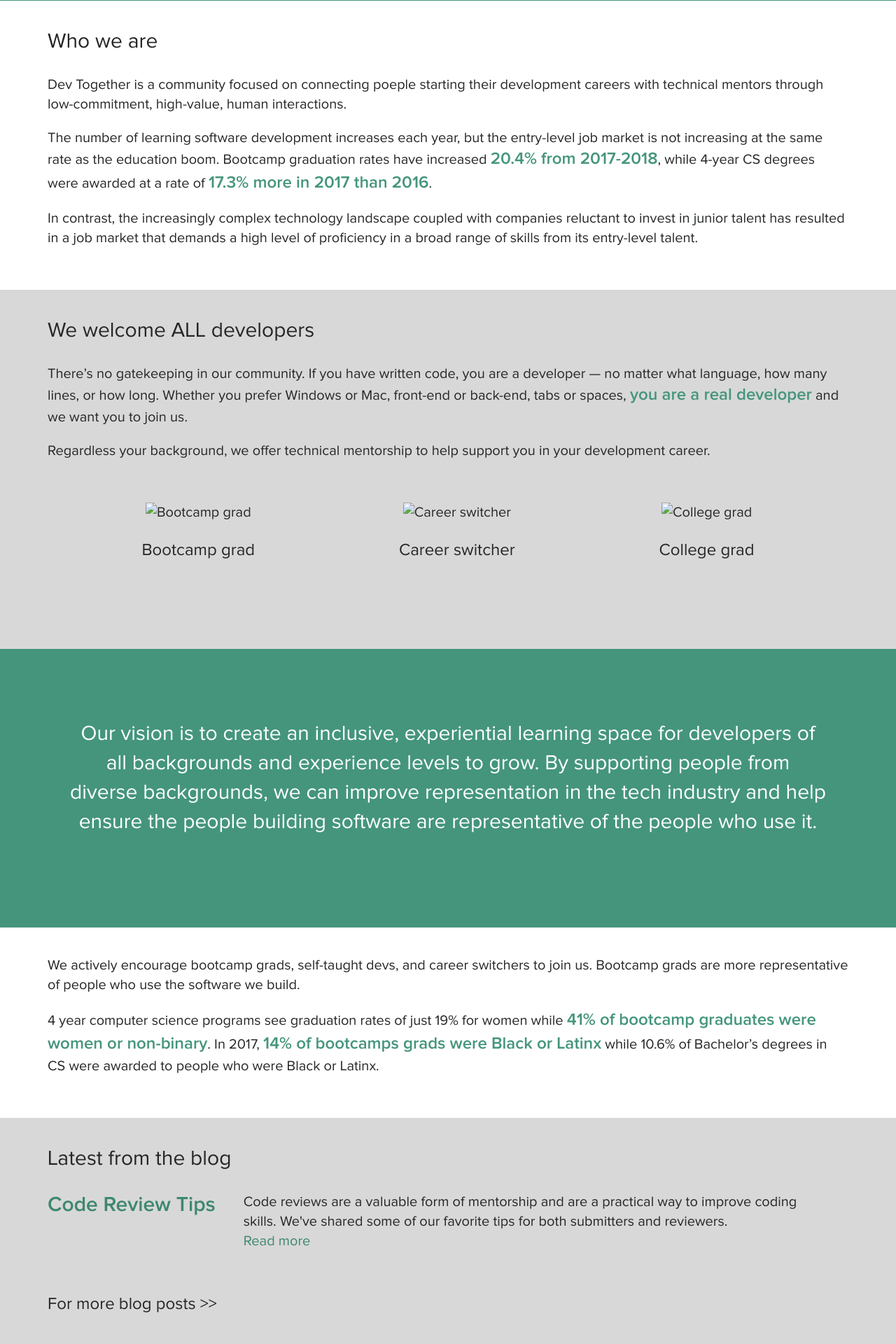
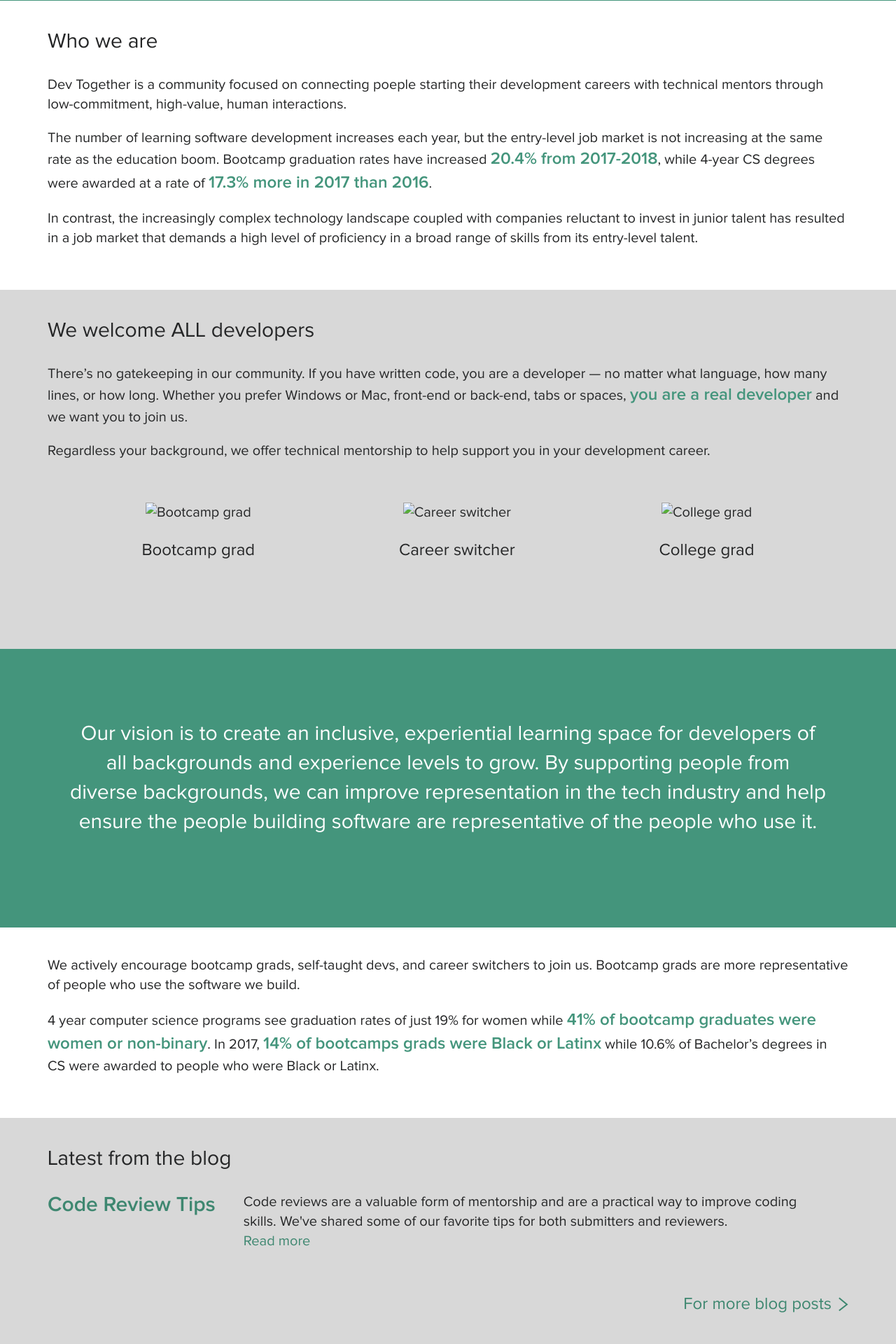
Before and after one commit to mercedesb/dev-together, a Jekyll site: the page built from docs/index.html, in a window 1280 px wide. Shown: the part 899-2819 px from the top of the page at 70% size. Built offline with Jekyll 4.4.1, drawn with Linux system fonts in a browser that asks for light colours.

Commit message:
more blogs link styling

```diff
--- a/docs/_includes/latest_from_the_blog.html
+++ b/docs/_includes/latest_from_the_blog.html
@@ -7,6 +7,19 @@
       <h3 class="BlogPreview-title"><a href="{{post.permalink}}">{{post.title}}</a></h3>
       <p class="BlogPreview-description">{{post.description}}<br/><a href="{{post.permalink}}">Read more</a></p>
     </div>
-    <a class="LatestBlog-link" href="{{ blog | prepend: site.baseurl }}">For more blog posts >></a>
+    <div class="LatestBlog-link">
+      <a href="blog">For more blog posts
+        <svg width="14px" height="20px" viewBox="0 0 21 30" version="1.1" xmlns="http://www.w3.org/2000/svg" xmlns:xlink="http://www.w3.org/1999/xlink">
+          <g id="Page-2" stroke="none" stroke-width="1" fill="none" fill-rule="evenodd">
+            <g id="Desktop-HD" transform="translate(-711.000000, -758.000000)" stroke="#3e8770" stroke-width="3">
+              <g id="Splash" transform="translate(-26.000000, 0.000000)">
+                <polyline id="Path-2" transform="translate(746.499584, 773.368377) rotate(-90.000000) translate(-746.499584, -773.368377) "
+                  points="733 765 746.250479 781.736754 759.999169 765"></polyline>
+              </g>
+            </g>
+          </g>
+        </svg>
+      </a>
+    </div>
   </div>
 </section>
--- a/docs/_sass/_variables.scss
+++ b/docs/_sass/_variables.scss
@@ -33,6 +33,7 @@ $base-z-index: 0;
 $primary-color: #4EAA8D;
 $brand-color: #44957C;
 $brand-light: #4EAA8D;
+$brand-dark: #3e8770;
 $primary-color-dark: darken($primary-color, 6%);
 $white-color: #fff;
 $white: #ffffff;
@@ -49,7 +50,7 @@ $lighter-gray-color: lighten($light-gray-color, 20%);
 //
 $base-font-color: $black;
 $action-color: $brand-color;
-$link-color: darken($primary-color, 10%);
+$link-color: $brand-dark;
 
 // Border
 //
--- a/docs/_sass/base/_content.scss
+++ b/docs/_sass/base/_content.scss
@@ -46,6 +46,17 @@
     font-weight: $font-weight-normal;
     color: $black;
     font-size: 1.2rem;
+    display: flex;
+    justify-content: flex-end;
+
+    a {
+      display: flex;
+      align-items: center;
+    }
+
+    svg {
+      margin-left: .5rem;
+    }
   }
 }
 
```
